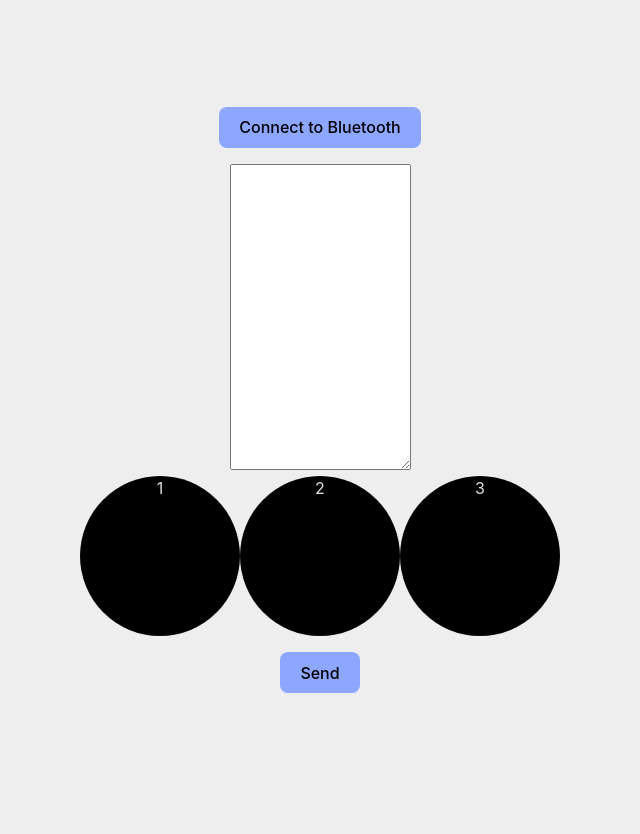
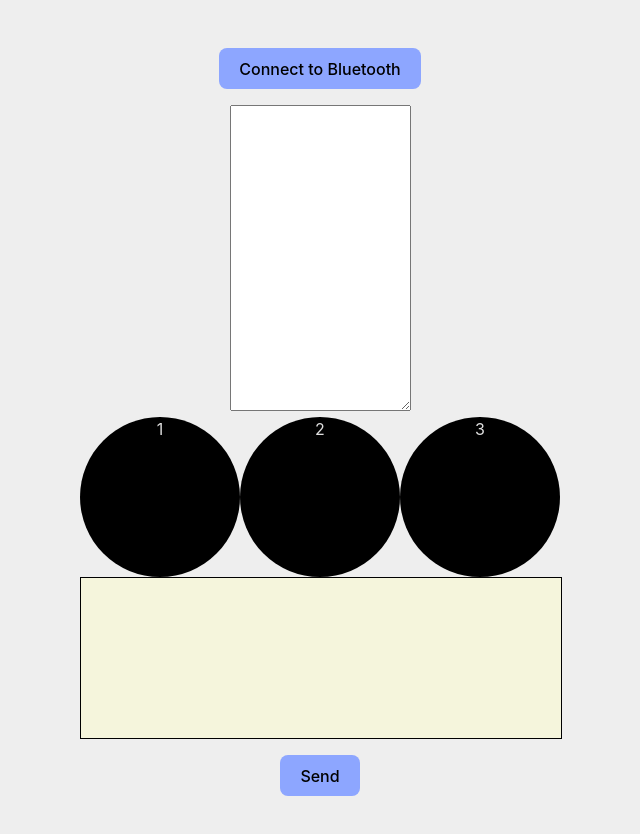
Before and after one commit to Gameplushy/iotProject, a React (Vite) app: page / in a window 1280 px wide. Shown: the top 834 px of the page, without its empty margins (320-960 px from the left). Before the commit the page ends 800 px from the top, so only its background shows below. Built offline with nearby package versions, Linux system fonts and the light colour scheme.

Commit message:
Start for gantt (doesn't show up yet)

```diff
--- a/src/App.jsx
+++ b/src/App.jsx
@@ -8,6 +8,8 @@ function App() {
   const [ledToggler2,toggleLed2] = useState("")
   const [ledToggler3,toggleLed3] = useState("")
 
+  const [ganttSpans,setSpans] = useState([])
+
   function ConnectToBluetooth(){
     if (!('bluetooth' in navigator)) {
       $target.innerText = 'Bluetooth API not supported.';
@@ -17,7 +19,7 @@ function App() {
   }
 
 function Connect() {
-  navigator.bluetooth.requestDevice({filters :[{name : 'Decathlon Dual HR', services : ['00002a37-0000-1000-8000-00805f9b34fb']}]})
+  navigator.bluetooth.requestDevice({filters :[{name : 'ESP32test'/*, services : ['00002a37-0000-1000-8000-00805f9b34fb']*/}]})
     .then(function (device) {
       console.log(device.gatt)
       setBlueetoothDevice(device.gatt.connect());
@@ -72,7 +74,6 @@ function Connect() {
     // }
     if(!script)
       return;
-    console.log(script)
     var verif = script.match(/^[1-3] \d+ \d+$/gim)
     var size = script.split(/\r\n|\r|\n/)
     if(!verif || verif.length != size.length){
@@ -80,8 +81,8 @@ function Connect() {
       return;
     }
     var oneline = script.replaceAll(/\r\n|\r|\n/g,";")
-    console.log(oneline)
     Flash()
+    Gantt()
     //ENVOYER ONELINE
   }
 
@@ -102,6 +103,20 @@ function Connect() {
     })
   }
 
+  function Gantt(){
+    setSpans([])
+    var commands = script.split(/\r\n|\r|\n/)
+    var endTime = Math.max(...commands.map(t=>parseInt(t.split(" ")[2])))
+    commands.forEach(cmd => {
+      cmd = cmd.split(" ")
+      var top = ((cmd[0])-1)*33
+      var left = Math.floor(((cmd[1])/endTime)*100)
+      var size = Math.floor(((cmd[2]-cmd[1])/endTime)*100)
+      var value = "{top : "+top+"%; left : "+left+"%; width : "+size+"%}"
+      setSpans(ganttSpans=>[...ganttSpans,value])
+    })
+  }
+
   return (
     <div className="App">
       <div><button onClick={ConnectToBluetooth}>Connect to Bluetooth</button></div>
@@ -111,6 +126,9 @@ function Connect() {
         <span className={"led "+ledToggler2}>2</span>
         <span className={"led "+ledToggler3}>3</span>
       </div>
+      <div id="ganttContainer">
+        {ganttSpans.map(s=>{<span className='ganttBar' style={s}></span>})}
+      </div>
       <div><button onClick={SendScript}>Send</button></div>
     </div>
   )
--- a/src/index.css
+++ b/src/index.css
@@ -75,3 +75,22 @@ button:focus-visible {
   margin: 0 auto;
   align-content: center;
 }
+
+#ganttContainer{
+  width: 100%;
+  border: 1px solid black;
+  height: 10em ;
+  background-color: beige;
+  text-align: left;
+}
+
+.ganttBar{
+  border: 1px solid black;
+  background-color: cornflowerblue;
+  position: relative;
+  /*top: 0;
+  left: 0;
+  width: 20%;*/
+  height: 33%;
+  display: inline-block;
+}
```
